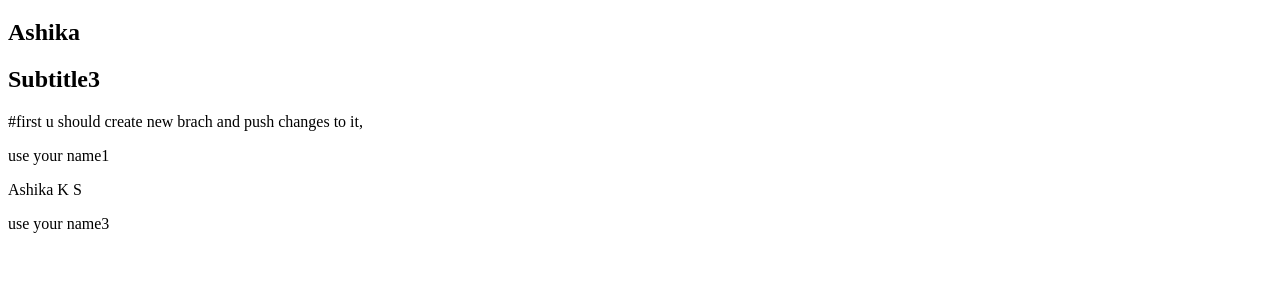
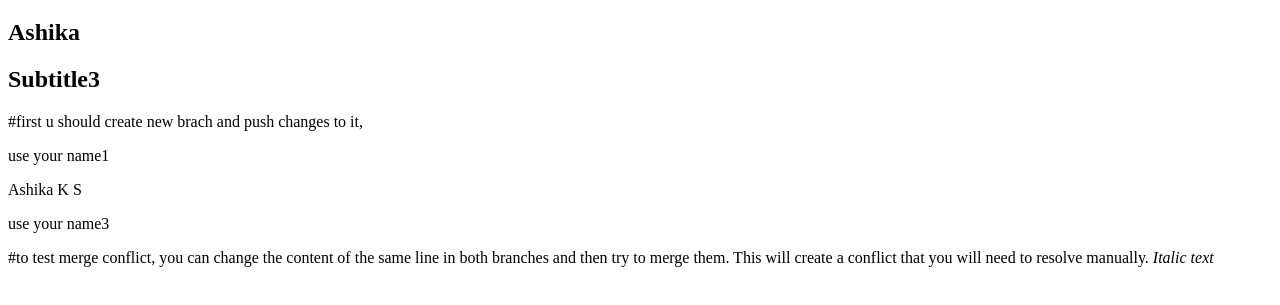
Before and after one commit to projectworkpilot/html-testing, a plain HTML site: page index.html in a window 1280 px wide. Shown: the part 61-366 px from the top of the page. Drawn offline with Linux system fonts and the light colour scheme.

Commit message:
#to test merge conflict, you can change the content of the same line in both branches and then try to merge them. This will create a conflict that you will need to resolve manually.

```diff
--- a/index.html
+++ b/index.html
@@ -16,5 +16,9 @@
     <p>use your name1</p>
     <p>Ashika K S</p>
     <p>use your name3</p>
+
+#to test merge conflict, you can change the content of the same line in both branches and then try to merge them. This will create a conflict that you will need to resolve manually.
+
+<i>Italic text</i>
 </body>
 </html>
```
